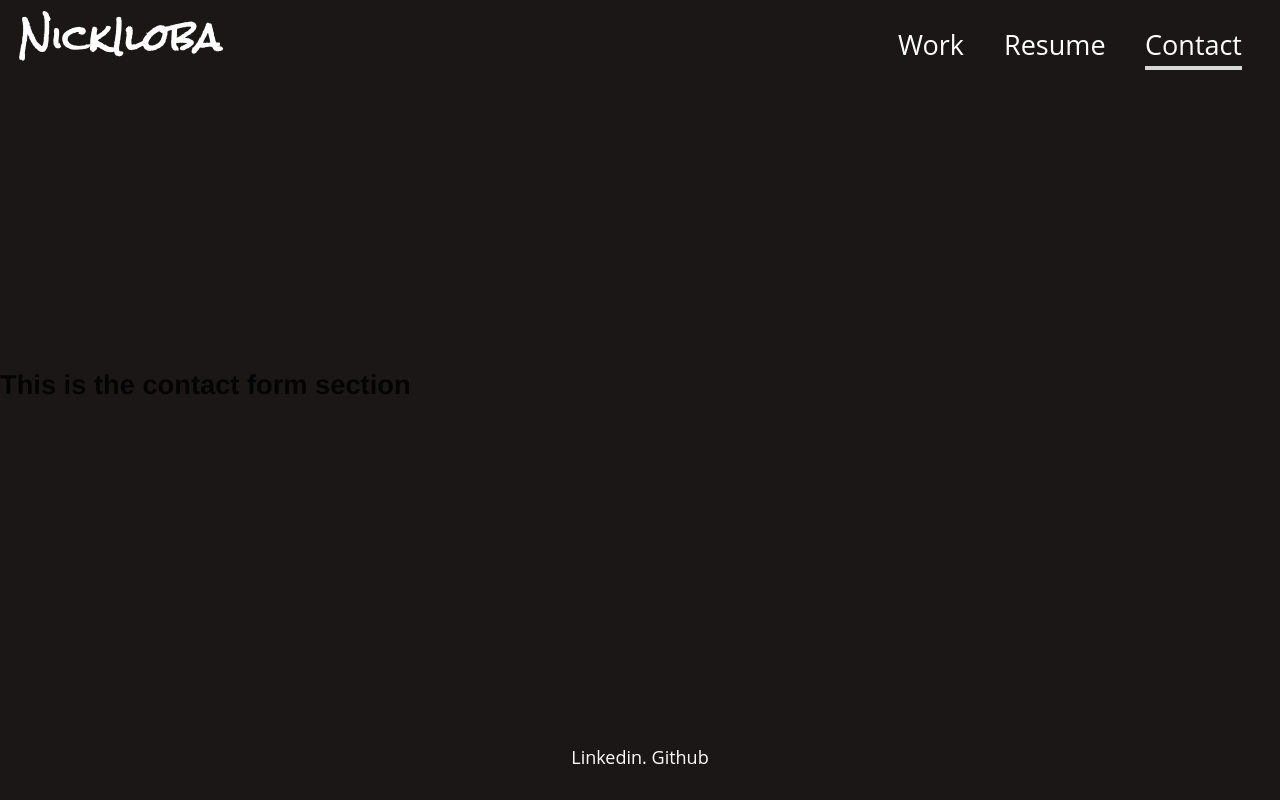
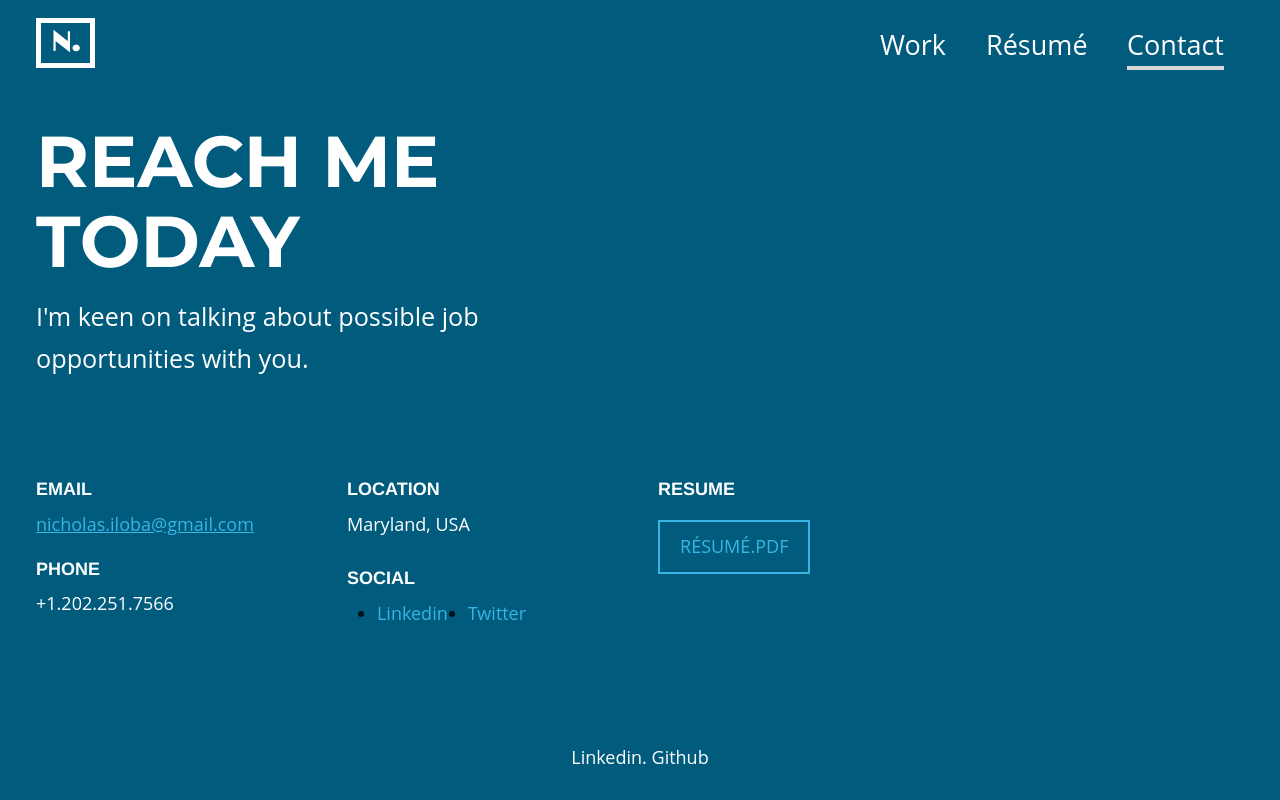
Before and after one commit to nini3008/nicholasiloba, a Gatsby site in the folder basic/: page /contact in a window 1280 px wide. Built offline with nearby package versions, Linux system fonts and the light colour scheme; Gatsby itself is replaced by a stand-in of ours.

Commit message:
added resume pdf

```diff
--- a/basic/src/components/contact.js
+++ b/basic/src/components/contact.js
@@ -1,10 +1,57 @@
 import React from "react"
 import style from "./contact.module.scss"
+import resume from "../images/resume/resume.pdf"
 
 const ContactPage = () => {
   return (
     <section className={style.contact_section}>
-      <h2>This is the contact form section</h2>
+      <div className={style.contact_header}>
+        <span>Reach Me</span>
+        <span>Today</span>
+        <p>I'm keen on talking about possible job opportunities with you.</p>
+      </div>
+
+      <div className={style.contact_info}>
+        <div className={style.email_phone}>
+          <h4>Email</h4>
+          <a
+            href="mailto:nicholas.iloba@gmail.com"
+            target="_blank"
+            rel="noopener noreferrer"
+          >
+            nicholas.iloba@gmail.com
+          </a>
+          <h4>Phone</h4>
+          <p>+1.202.251.7566</p>
+        </div>
+
+        <div className={style.location}>
+          <h4>Location</h4>
+          <p>Maryland, USA</p>
+          <h4>Social</h4>
+          <ul>
+            <li>
+              <a href="/">Linkedin</a>
+            </li>
+            <li>
+              <a href="/">Twitter</a>
+            </li>
+          </ul>
+        </div>
+
+        <div className={style.resume}>
+          <h4>Resume</h4>
+          <a
+            href={resume}
+            className={style.resume_download}
+            target="_blank"
+            rel="noopener noreferrer"
+            aria-label="Download Resumé"
+          >
+            Résumé.PDF
+          </a>
+        </div>
+      </div>
     </section>
   )
 }
--- a/basic/src/components/contact.module.scss
+++ b/basic/src/components/contact.module.scss
@@ -1,7 +1,86 @@
+@import url("https://fonts.googleapis.com/css2?family=Montserrat:wght@700&display=swap");
 .contact_section {
   height: 100vh;
   vertical-align: middle;
   display: flex;
   justify-content: center;
   flex-direction: column;
+  background: #005b7d;
 }
+
+.contact_header {
+  text-align: left;
+  color: #fff;
+  font-size: 3rem;
+  margin-bottom: 50px;
+  span {
+    display: block;
+    text-transform: uppercase;
+    padding-left: 2rem;
+    font-size: 4rem;
+    font-family: "Montserrat", sans-serif;
+    height: 70px;
+    line-height: 70px;
+    margin-bottom: 10px;
+  }
+  p {
+    font-size: 1.4rem;
+    padding-left: 2rem;
+    max-width: 600px;
+    margin-top: 20px;
+  }
+}
+
+.contact_text {
+  color: #fff;
+  text-align: center;
+  max-width: 700px;
+  width: 100%;
+  margin: 0 auto;
+}
+
+.contact_info {
+  padding-left: 2rem;
+  display: flex;
+  width: 100%;
+  div {
+    width: 25%;
+    h4,
+    a,
+    p {
+      color: #fff;
+    }
+    a[href] {
+      color: #37b6e4;
+    }
+    h4 {
+      margin: 20px 0 10px;
+      text-transform: uppercase;
+    }
+    ul {
+      display: flex;
+      width: 100%;
+
+      max-width: 40%;
+      li {
+        margin-right: 20px;
+      }
+      a {
+        text-decoration: none;
+        color: #37b6e4;
+      }
+    }
+  }
+}
+
+.resume {
+  .resume_download {
+    border: 2px solid #37b6e4;
+    color: #37b6e4;
+    padding: 10px 20px;
+    text-decoration: none;
+    text-transform: uppercase;
+    margin: 10px 0 10px;
+    display: inline-block;
+  }
+}
--- a/basic/src/components/navigation.js
+++ b/basic/src/components/navigation.js
@@ -8,7 +8,7 @@ const Navigation = () => {
       <div className={style.logo}>
         <h2>
           <Link to="/">
-            <span>NickIloba</span>
+            <span>N.</span>
           </Link>
         </h2>
       </div>
@@ -21,7 +21,7 @@ const Navigation = () => {
           </li>
           <li>
             <Link to="/resume" activeClassName={style.active}>
-              Resume
+              Résumé
             </Link>
           </li>
           <li>
--- a/basic/src/components/navigation.module.scss
+++ b/basic/src/components/navigation.module.scss
@@ -1,4 +1,4 @@
-@import url("//fonts.googleapis.com/css2?family=Rock+Salt&display=swap");
+@import url("https://fonts.googleapis.com/css2?family=Limelight&display=swap");
 .navigation {
   display: flex;
   justify-content: space-between;
@@ -7,17 +7,23 @@
   height: 50px;
   width: 100%;
   line-height: 50px;
-  padding: 0 1rem;
+  padding: 0 2rem;
   z-index: 20;
 }
 .logo {
+  position: relative;
+  height: 60px;
+
   a {
     text-decoration: none;
     color: white;
-    font-size: 2rem;
+    font-size: 1.5rem;
+    border: 5px solid #fff;
+    padding: 5px 10px;
+    position: absolute;
   }
   span {
-    font-family: "Rock Salt", cursive;
+    font-family: "Limelight", cursive;
   }
   span:nth-child(2) {
     margin-left: 20px;
--- a/basic/src/components/resume.js
+++ b/basic/src/components/resume.js
@@ -41,7 +41,7 @@ const ResumePage = () => {
         }
       `}
       render={data => (
-        <>
+        <div className={style.resume_bg}>
           {data.allDataJson.edges.map((data, id) => (
             <div key={1} className={style.resume_section}>
               <div className={style.name_wrapper}>
@@ -123,7 +123,7 @@ const ResumePage = () => {
               </div>
             </div>
           ))}
-        </>
+        </div>
       )}
     />
   )
--- a/basic/src/components/welcome.js
+++ b/basic/src/components/welcome.js
@@ -1,6 +1,7 @@
 import React from "react"
 import { StaticQuery, graphql, Link } from "gatsby"
 import style from "./welcome.module.scss"
+import profile from "../images/prof.jpg"
 
 const Welcome = () => {
   return (
@@ -27,7 +28,9 @@ const Welcome = () => {
             {data.allDataJson.edges.map((data, id) => (
               <div key={1} className={style.home_page}>
                 <div className={style.top}>
-                  <div className={style.avatar}></div>
+                  <div className={style.avatar}>
+                    <img src={profile} alt="profile" />
+                  </div>
                 </div>
                 <div className={style.bottom}>
                   <h1>{data.node.description[0].welcometext}</h1>
--- a/basic/src/components/welcome.module.scss
+++ b/basic/src/components/welcome.module.scss
@@ -26,6 +26,11 @@
   width: 300px;
   margin: 0 auto;
   border-radius: 100%;
+  overflow: hidden;
+  img {
+    -webkit-filter: grayscale(100%); /* Safari 6.0 - 9.0 */
+    filter: grayscale(100%);
+  }
 }
 
 .bottom {
```
Also changed, not shown: basic/src/components/resume.module.scss (+7 -0 lines), basic/src/components/work.module.scss (+10 -1 lines), basic/src/images/prof.JPG (added), basic/src/images/profile.jpg (added), 1 other file.
